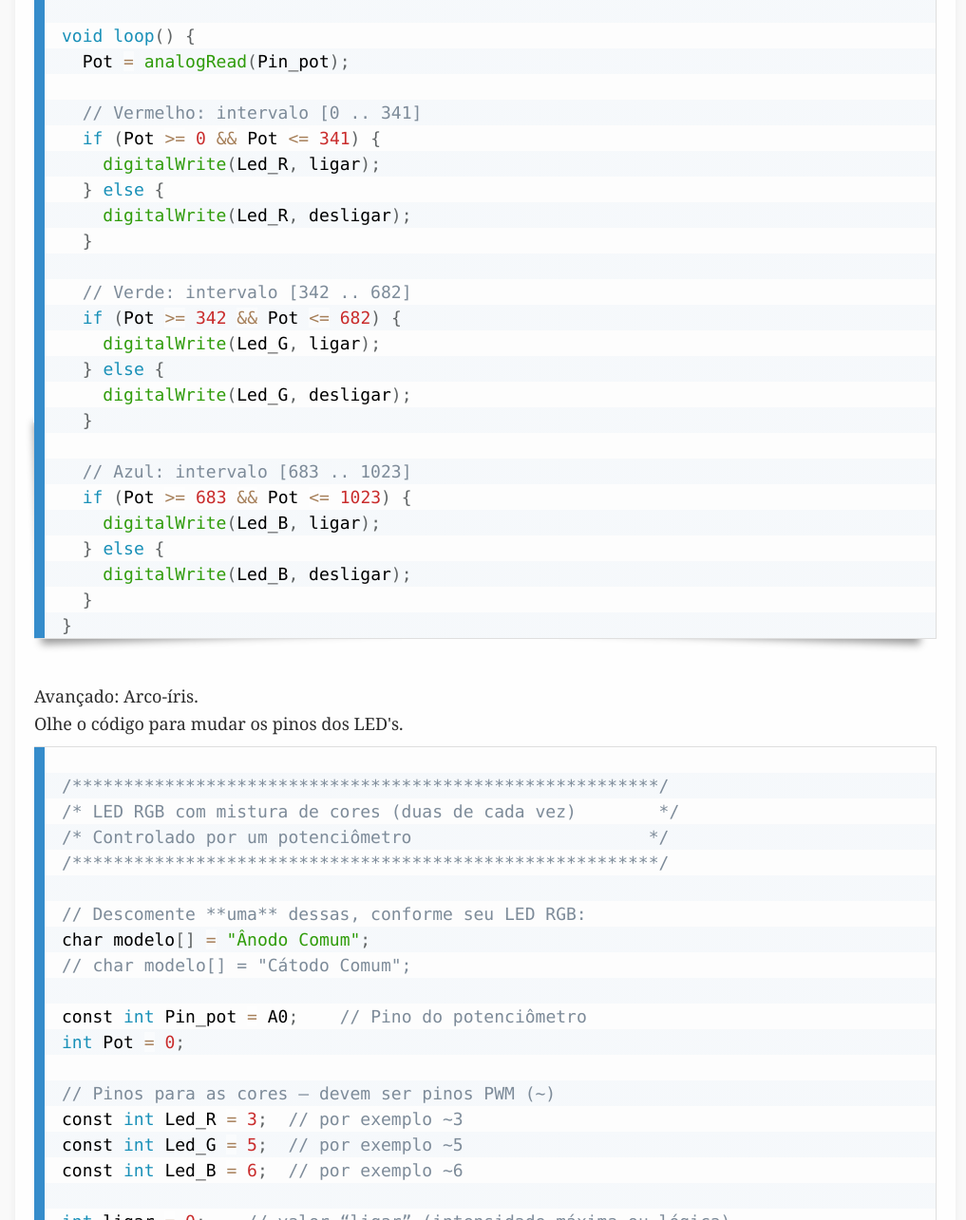
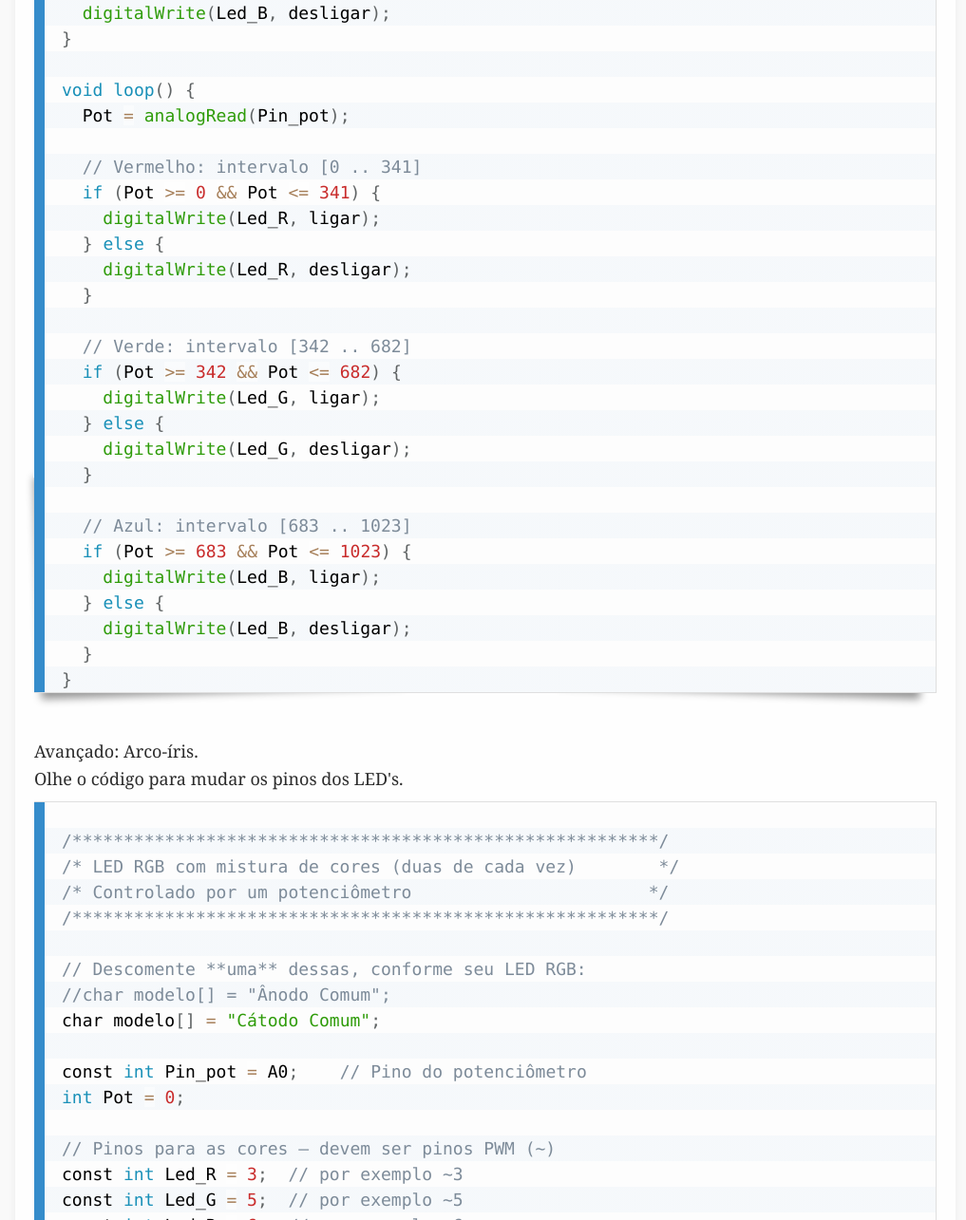
Before and after one commit to rafafis/rafafis.github.io, a plain HTML site: page turma2/aula25.html in a window 1280 px wide. Shown: the part 3193-4478 px from the top of the page at 95% size, without its empty margins (129-1146 px from the left). Drawn offline with Linux system fonts and the light colour scheme.

Commit message:
robotic2

```diff
--- a/turma2/aula25.html
+++ b/turma2/aula25.html
@@ -52,7 +52,9 @@ href="https://aluno.escoladigital.pr.gov.br/sites/alunos/arquivos_restritos/file
     </div>
     	<div class="modelo-3d">
     <h4>Visualização 3D do Projeto:</h4>
+	<br>
     <span>🤡</span>
+	<br>
     <iframe title="Aula 24 - Buzzer passivo" frameborder="0" allowfullscreen
         mozallowfullscreen="true" webkitallowfullscreen="true"
         allow="autoplay; fullscreen; xr-spatial-tracking"
@@ -67,10 +69,10 @@ href="https://aluno.escoladigital.pr.gov.br/sites/alunos/arquivos_restritos/file
 	Simples
 <pre><code class="language-ino" data-prismjs-copy="Copiar!">
 /*********************************************************/
-/* Aula 25 - LED RGB */
-/* Alternando as cores do LED RGB conforme leitura do   */
+/* Aula 25 - LED RGB                                     */
+/* Alternando as cores do LED RGB conforme leitura do    */
 /* potenciômetro.                                        */
-/*                                                     */
+/*                                                       */
 /* ATENÇÃO:                                              */
 /* Nas linhas onde definimos `modelo`, você deve         */
 /* descomentar apenas uma linha: “Ânodo Comum” ou        */
@@ -79,9 +81,9 @@ href="https://aluno.escoladigital.pr.gov.br/sites/alunos/arquivos_restritos/file
 
 // Defina **apenas uma** dessas linhas, conforme seu LED RGB:
 // ---> Se for LED RGB de **ânodo comum**, use esta:
-char modelo[] = "Ânodo Comum";
+// char modelo[] = "Ânodo Comum";
 // ---> Se for LED RGB de **cátodo comum**, use esta:
-// char modelo[] = "Cátodo Comum";
+char modelo[] = "Cátodo Comum";
 
 int Pin_pot = A0;    // pino analógico onde está conectado o potenciômetro
 int Pot = 0;         // variável para armazenar leitura do potenciômetro
@@ -151,8 +153,8 @@ Olhe o código para mudar os pinos dos LED's.
 /*********************************************************/
 
 // Descomente **uma** dessas, conforme seu LED RGB:
-char modelo[] = "Ânodo Comum";
-// char modelo[] = "Cátodo Comum";
+//char modelo[] = "Ânodo Comum";
+char modelo[] = "Cátodo Comum";
 
 const int Pin_pot = A0;    // Pino do potenciômetro
 int Pot = 0;
```
